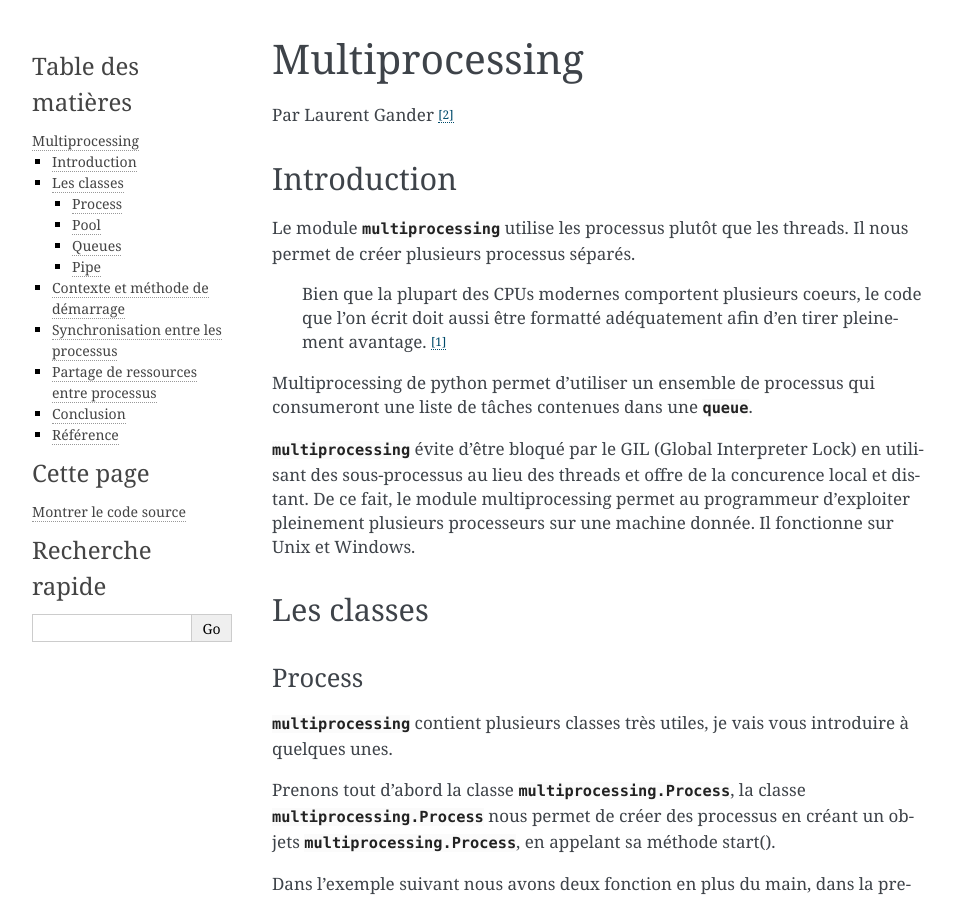
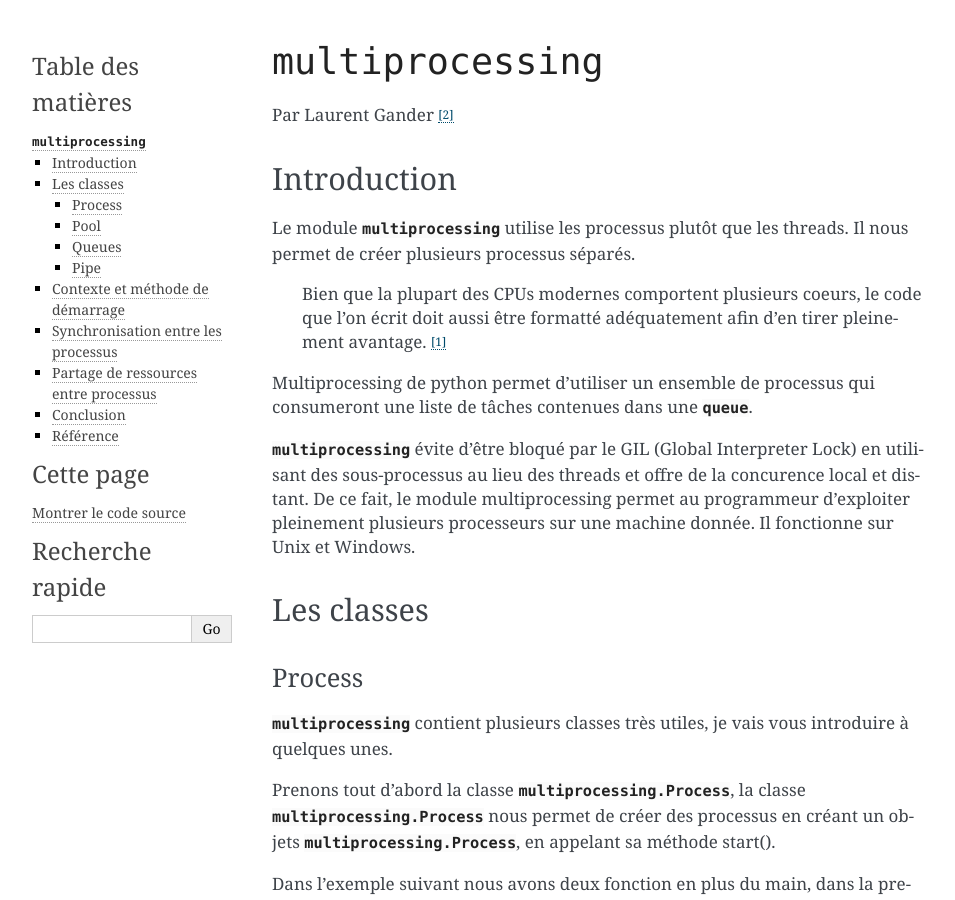
Before and after one commit to HE-Arc/livre-python, a Sphinx documentation site: the page built from source/multiprocessing/index.rst, in a window 1280 px wide and 900 px high. Shown: the whole window, without its empty margins (148-1103 px from the left). Built offline with Sphinx 7.4.7, drawn with Linux system fonts in a browser that asks for light colours.

```diff
--- a/source/multiprocessing/index.rst
+++ b/source/multiprocessing/index.rst
@@ -1,8 +1,8 @@
 .. _multiprocessing-tutorial:
 
-===============
-Multiprocessing
-===============
+===================
+``multiprocessing``
+===================
 
 Par Laurent Gander [#gl]_
 
```
